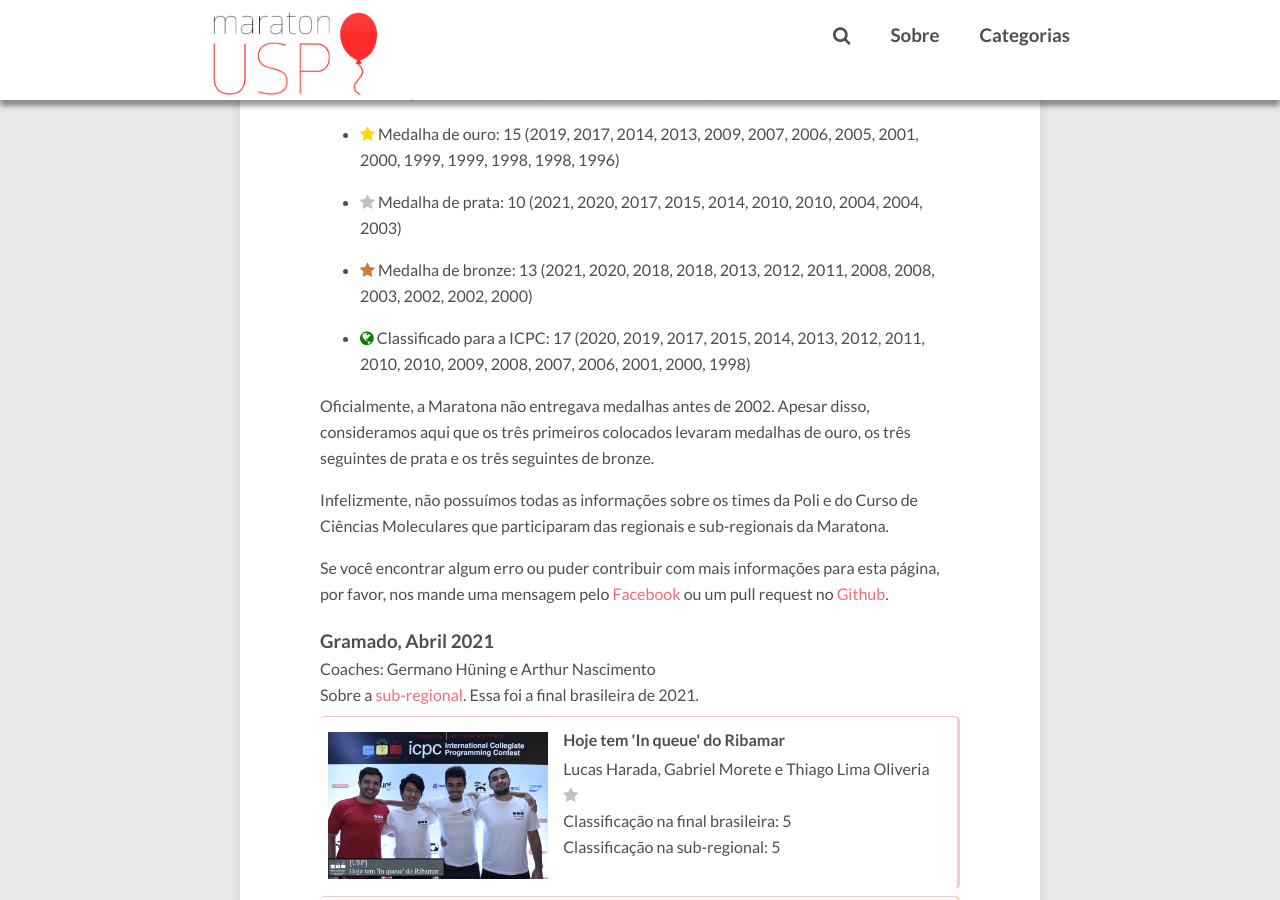
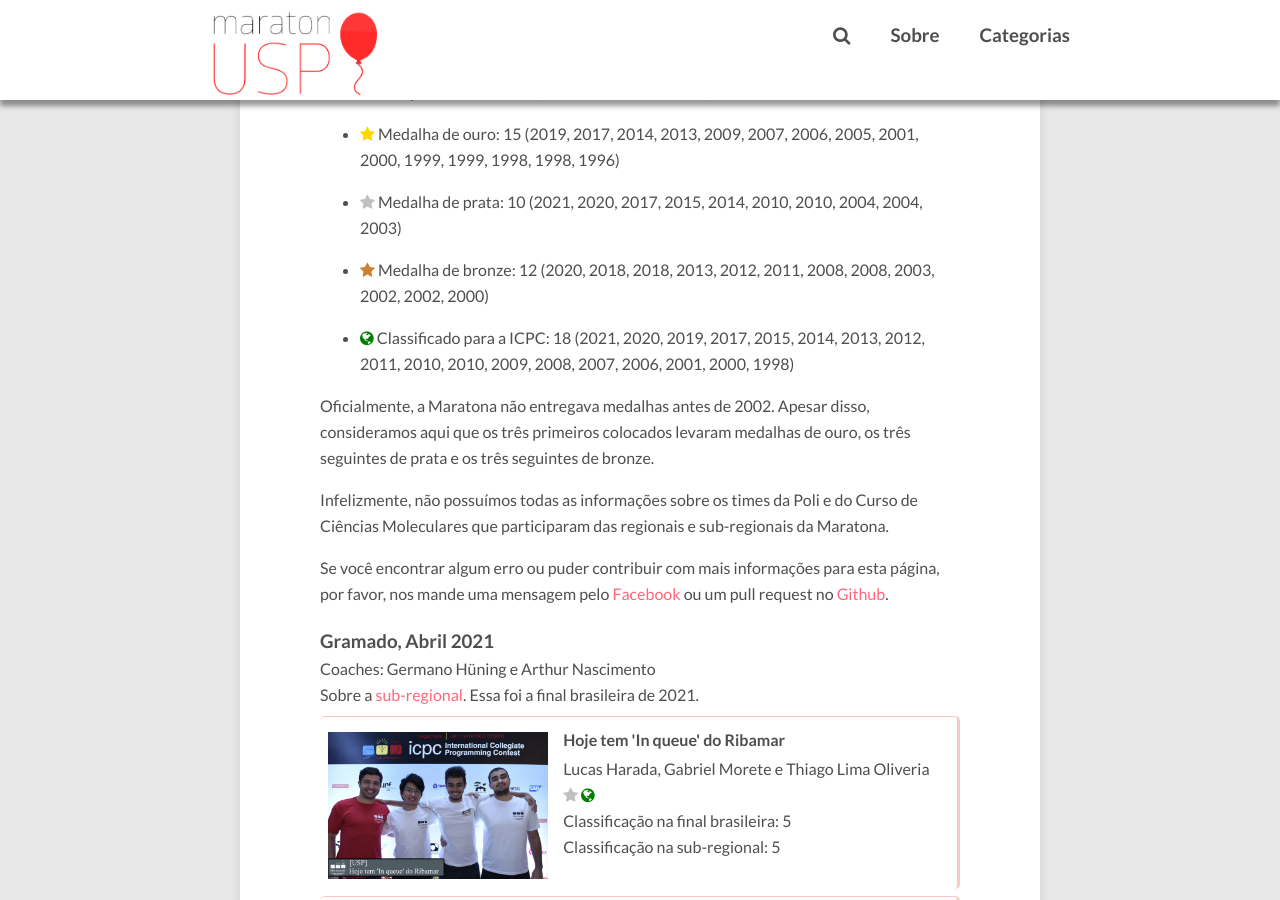
Before and after one commit to maratonusp/blog, a Jekyll site: the page built from pages/usp_historia.markdown, in a window 1280 px wide and 900 px high, scrolled down 620 px. Built offline with Jekyll 4.4.1, drawn with Linux system fonts in a browser that asks for light colours; nearby versions of some CDN libraries; comment, search, counter and statistics services are not loaded; part of the change alters nothing that is shown.

Commit message:
Corrige história de 2021

```diff
--- a/pages/usp_historia.markdown
+++ b/pages/usp_historia.markdown
@@ -44,14 +44,13 @@ history:
     rank-final: 5
     rank-sub: 5
     awards:
+    - wf
     - silver
   - members: Gustavo Carlos, Enrique Junchaya e Nathan Martins
     name: Zikados
     img: /~maratona/images/zikados-brasileira-2021.jpg
     rank-final: 15
     rank-sub: 3
-    awards:
-    - bronze
   - members: Willian Wang, Willian Miura Mori e Thiago Sikusawa
     name: vish
     rank-sub: 10
```
